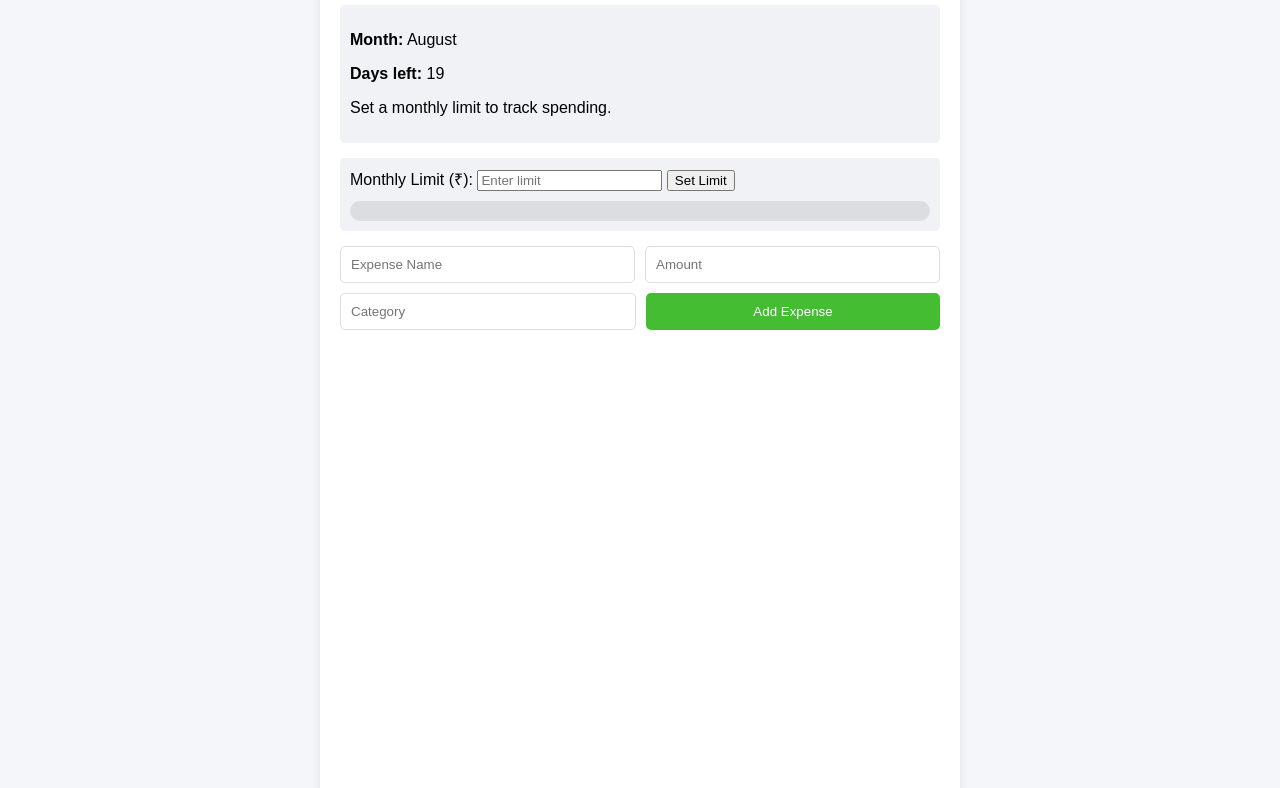
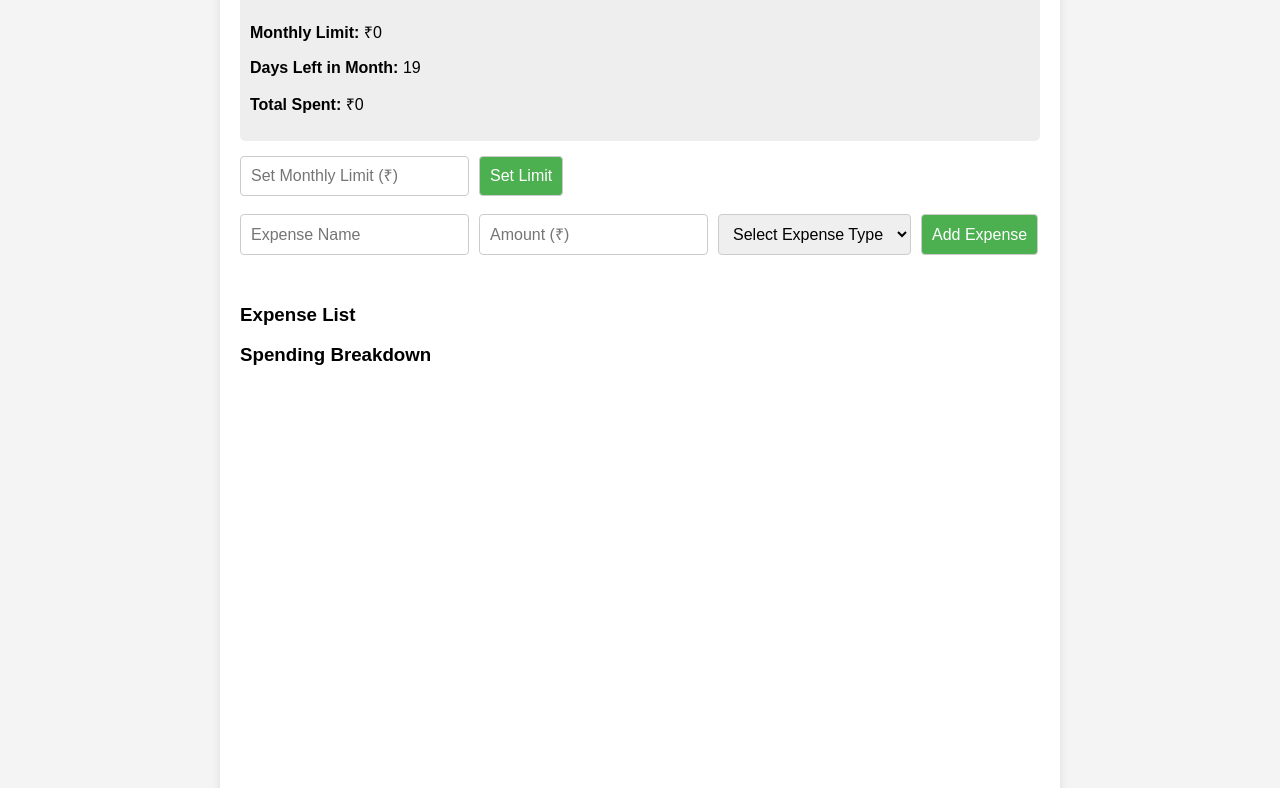
Before and after one commit to abnegative2904/expense-tracker, a website: page public/index.html in a window 1280 px wide. Shown: the part 116-904 px from the top of the page. Drawn offline with nearby package versions, Linux system fonts and the light colour scheme.

Commit message:
Update index.html

```diff
--- a/public/index.html
+++ b/public/index.html
@@ -1,41 +1,215 @@
 <!DOCTYPE html>
-<html>
+<html lang="en">
 <head>
+<meta charset="UTF-8">
+<meta name="viewport" content="width=device-width, initial-scale=1.0">
 <title>Expense Tracker</title>
 <script src="https://cdn.jsdelivr.net/npm/chart.js"></script>
-    <link rel="stylesheet" href="style.css">
+<style>
+    body {
+        font-family: Arial, sans-serif;
+        background: #f4f4f4;
+        margin: 0;
+        padding: 0;
+    }
+    header {
+        background: #4CAF50;
+        color: white;
+        padding: 15px;
+        text-align: center;
+        font-size: 22px;
+        font-weight: bold;
+    }
+    .container {
+        max-width: 800px;
+        margin: 20px auto;
+        background: white;
+        padding: 20px;
+        border-radius: 8px;
+        box-shadow: 0 0 10px rgba(0,0,0,0.1);
+    }
+    form {
+        display: flex;
+        gap: 10px;
+        flex-wrap: wrap;
+    }
+    input, select, button {
+        padding: 10px;
+        font-size: 16px;
+        border: 1px solid #ccc;
+        border-radius: 4px;
+    }
+    button {
+        background: #4CAF50;
+        color: white;
+        cursor: pointer;
+    }
+    button:hover {
+        background: #45a049;
+    }
+    ul {
+        list-style: none;
+        padding: 0;
+    }
+    li {
+        padding: 8px;
+        border-bottom: 1px solid #ddd;
+    }
+    .summary {
+        margin: 15px 0;
+        padding: 10px;
+        background: #eee;
+        border-radius: 5px;
+    }
+    .alert {
+        padding: 10px;
+        margin: 10px 0;
+        font-weight: bold;
+    }
+    .green { background: #c8f7c5; color: #2d6a4f; }
+    .red { background: #f8d7da; color: #842029; }
+</style>
 </head>
 <body>
+
+<header>Welcome Abhishek — Your Expense Tracker</header>
+
 <div class="container">
-        <h1>💰 Expense Tracker</h1>
-
-        <div class="stats">
-            <p><strong>Month:</strong> <span id="month-name"></span></p>
-            <p><strong>Days left:</strong> <span id="days-left"></span></p>
-            <p id="status-message"></p>
+    <div class="summary">
+        <p><strong>Monthly Limit:</strong> ₹<span id="limit">0</span></p>
+        <p><strong>Days Left in Month:</strong> <span id="days-left"></span></p>
+        <p><strong>Total Spent:</strong> ₹<span id="total-spent">0</span></p>
     </div>
 
-        <div class="limit-section">
-            <label for="limit">Monthly Limit (₹):</label>
-            <input type="number" id="limit" placeholder="Enter limit">
-            <button onclick="setLimit()">Set Limit</button>
-            <div class="progress-bar">
-                <div id="progress-fill"></div>
-            </div>
-        </div>
+    <form id="limit-form">
+        <input type="number" id="set-limit" placeholder="Set Monthly Limit (₹)" required>
+        <button type="submit">Set Limit</button>
+    </form>
+    <br>
 
     <form id="expense-form">
         <input type="text" id="name" placeholder="Expense Name" required>
-            <input type="number" id="amount" placeholder="Amount" required>
-            <input type="text" id="category" placeholder="Category" required>
+        <input type="number" id="amount" placeholder="Amount (₹)" required>
+        <select id="category" required>
+            <option value="">Select Expense Type</option>
+            <option>Paid Mess</option>
+            <option>Bus</option>
+            <option>OAC</option>
+            <option>Bissu</option>
+            <option>Jai Udhaar</option>
+            <option>Gym</option>
+            <option>Bhabhi</option>
+            <option>Other</option>
+        </select>
         <button type="submit">Add Expense</button>
     </form>
 
+    <div id="message" class="alert"></div>
+
+    <h3>Expense List</h3>
     <ul id="expense-list"></ul>
 
-        <canvas id="expenseChart"></canvas>
+    <h3>Spending Breakdown</h3>
+    <canvas id="pieChart"></canvas>
 </div>
 
-    <script src="script.js"></script>
+<script>
+    let expenses = JSON.parse(localStorage.getItem('expenses')) || [];
+    let monthlyLimit = localStorage.getItem('monthlyLimit') || 0;
+
+    const expenseList = document.getElementById('expense-list');
+    const totalSpentEl = document.getElementById('total-spent');
+    const limitEl = document.getElementById('limit');
+    const messageEl = document.getElementById('message');
+    const daysLeftEl = document.getElementById('days-left');
+
+    // Days left in current month
+    function updateDaysLeft() {
+        let today = new Date();
+        let lastDay = new Date(today.getFullYear(), today.getMonth() + 1, 0);
+        let daysLeft = (lastDay - today) / (1000 * 60 * 60 * 24);
+        daysLeftEl.textContent = Math.ceil(daysLeft);
+    }
+    updateDaysLeft();
+
+    // Update pie chart
+    let pieChart;
+    function updateChart() {
+        let categoryTotals = {};
+        expenses.forEach(e => {
+            if (!categoryTotals[e.category]) categoryTotals[e.category] = 0;
+            categoryTotals[e.category] += e.amount;
+        });
+
+        let ctx = document.getElementById('pieChart').getContext('2d');
+        if (pieChart) pieChart.destroy();
+        pieChart = new Chart(ctx, {
+            type: 'pie',
+            data: {
+                labels: Object.keys(categoryTotals),
+                datasets: [{
+                    data: Object.values(categoryTotals),
+                    backgroundColor: [
+                        '#FF6384', '#36A2EB', '#FFCE56',
+                        '#4BC0C0', '#9966FF', '#FF9F40', '#6f42c1', '#20c997'
+                    ]
+                }]
+            }
+        });
+    }
+
+    // Render expenses
+    function renderExpenses() {
+        expenseList.innerHTML = '';
+        let totalSpent = expenses.reduce((sum, e) => sum + e.amount, 0);
+        totalSpentEl.textContent = totalSpent;
+        limitEl.textContent = monthlyLimit;
+
+        // Alert messages
+        if (monthlyLimit > 0) {
+            if (totalSpent < monthlyLimit * 0.5) {
+                messageEl.textContent = "Dad can chill now 😎";
+                messageEl.className = "alert green";
+            } else if (totalSpent < monthlyLimit) {
+                messageEl.textContent = "Spending okay, keep track 👀";
+                messageEl.className = "alert";
+            } else {
+                messageEl.textContent = "Time to call Dad 📞💸";
+                messageEl.className = "alert red";
+            }
+        }
+
+        expenses.forEach(e => {
+            let li = document.createElement('li');
+            li.textContent = `${e.name} — ₹${e.amount} (${e.category})`;
+            expenseList.appendChild(li);
+        });
+
+        updateChart();
+    }
+
+    // Add expense
+    document.getElementById('expense-form').addEventListener('submit', function(e) {
+        e.preventDefault();
+        let name = document.getElementById('name').value;
+        let amount = parseFloat(document.getElementById('amount').value);
+        let category = document.getElementById('category').value;
+        expenses.push({ name, amount, category, date: new Date() });
+        localStorage.setItem('expenses', JSON.stringify(expenses));
+        this.reset();
+        renderExpenses();
+    });
+
+    // Set limit
+    document.getElementById('limit-form').addEventListener('submit', function(e) {
+        e.preventDefault();
+        monthlyLimit = parseFloat(document.getElementById('set-limit').value);
+        localStorage.setItem('monthlyLimit', monthlyLimit);
+        renderExpenses();
+    });
+
+    renderExpenses();
+</script>
+
 </body>
 </html>
```
Lines whose indentation alone changed are shown as unchanged.
